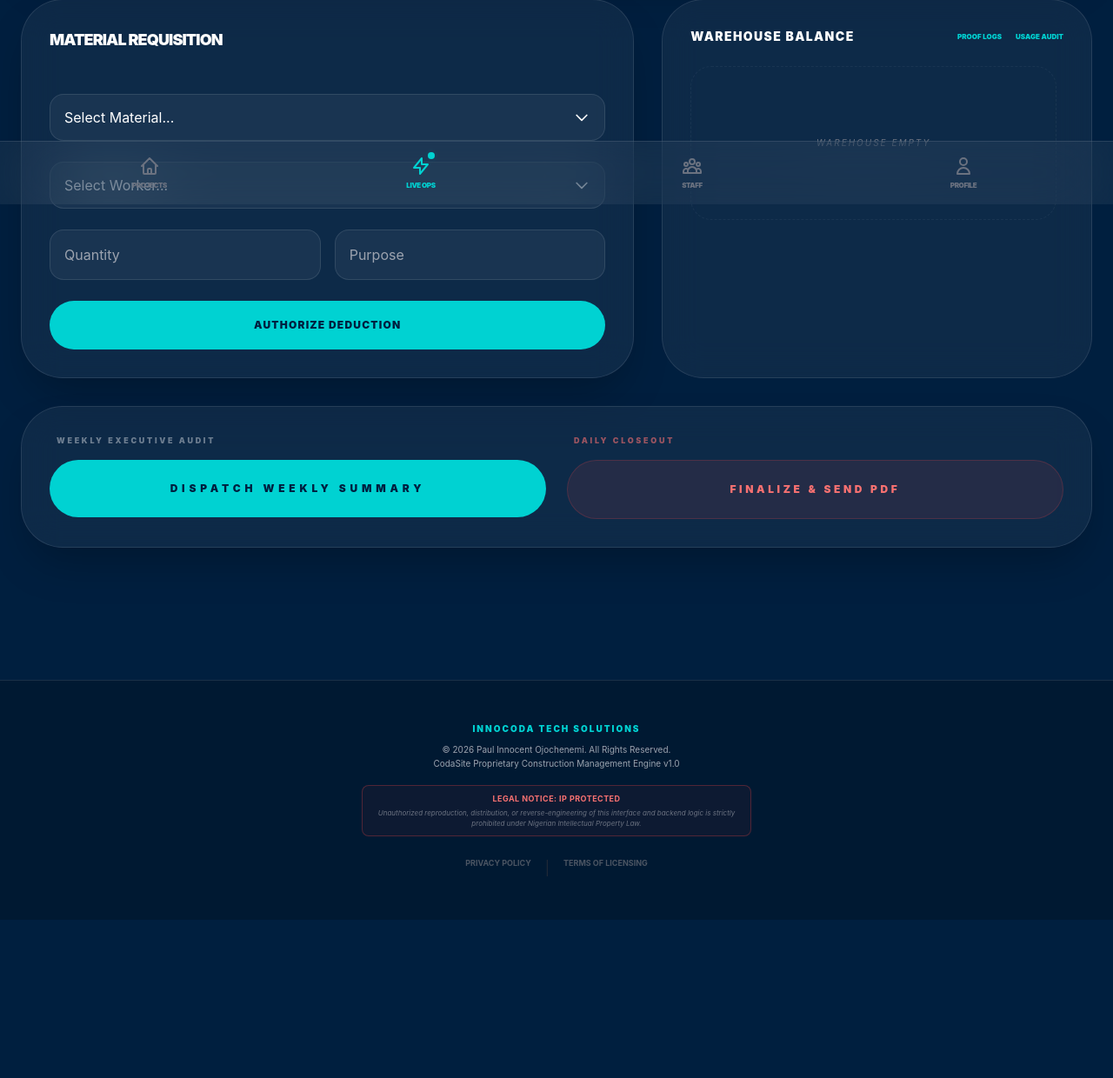
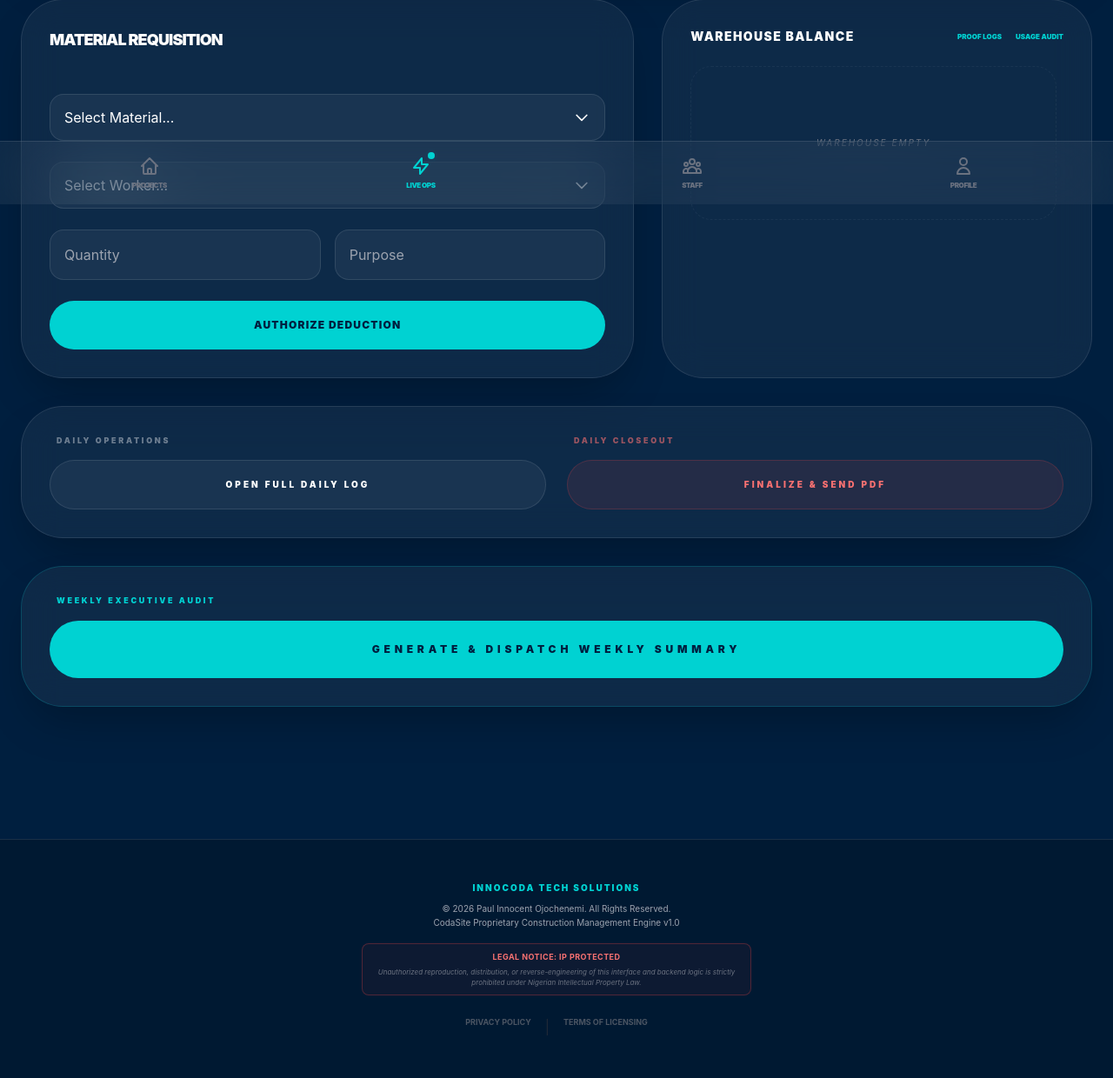
Before and after one commit to InnoCoda-Studio/CodaSite, a Django app: page /site/1/ in a window 1280 px wide. Shown: the part 565-1805 px from the top of the page at 87% size. Before the commit the page ends 1623 px from the top, so only its background shows below. Run offline with Django 5.2, Linux system fonts and the light colour scheme; a user stored in the database is signed in; data comes from the database, SQL or seed files in the repository; both versions use the stored data as it was after the commit; data that the repository does not hold is empty; some libraries are stand-ins or nearby versions.

```diff
--- a/codasite/account/views.py
+++ b/codasite/account/views.py
@@ -1,7 +1,6 @@
 from django.conf import settings
 from site_management.models import Invitation, CompanyProfile  # Import your new models
 from django.shortcuts import render, redirect, get_object_or_404
-from django.shortcuts import render, redirect
 from django.contrib import messages
 # This is the line you need to fix the "not defined" error:
 from django.contrib.auth import authenticate, login, logout
@@ -9,9 +8,6 @@ from django.contrib.auth import get_user_model
 from .models import Company
 
 User = get_user_model()  # This now points to your custom User with 'is_verified'
-
-
-User = get_user_model()
 
 
 def register_view(request):
--- a/codasite/codasite/settings.py
+++ b/codasite/codasite/settings.py
@@ -104,7 +104,7 @@ WSGI_APPLICATION = 'codasite.wsgi.application'
 #         'NAME': BASE_DIR / 'db.sqlite3',
 #     }
 # }
-"Superbase Database"
+# "Superbase Database"
 DATABASES = {
     'default': dj_database_url.config(
         default=os.getenv('DATABASE_URL')
--- a/codasite/site_management/templates/site_management/site_dashboard.html
+++ b/codasite/site_management/templates/site_management/site_dashboard.html
@@ -192,7 +192,7 @@
             </div>
         </div>
 
-        <div class="grid grid-cols-1 md:grid-cols-2 gap-6 p-8 glass rounded-[3rem] border border-white/10 shadow-2xl">
+        {% comment %} <div class="grid grid-cols-1 md:grid-cols-2 gap-6 p-8 glass rounded-[3rem] border border-white/10 shadow-2xl">
             <div class="space-y-4">
                 <h4 class="text-white/40 font-black uppercase text-[9px] ml-2 tracking-[0.3em]">Weekly Executive Audit</h4>
                 <form method="POST" action="{% url 'send_weekly_report' site.id %}">
@@ -207,6 +207,27 @@
                     <button type="submit" class="w-full py-6 bg-red-500/10 hover:bg-red-500/20 text-red-400 border border-red-500/20 font-black rounded-[2.5rem] uppercase text-[12px] tracking-[0.3em] transition-all">Finalize & Send PDF</button>
                 </form>
             </div>
+        </div> {% endcomment %}
+         <div class="grid grid-cols-1 md:grid-cols-2 gap-6 p-8 glass rounded-[3rem] border border-white/10 shadow-2xl">
+            <div class="space-y-4">
+                <h4 class="text-white/40 font-black uppercase text-[9px] ml-2 tracking-[0.3em]">Daily Operations</h4>
+                <a href="{% url 'daily_report' site.id %}" class="block text-center w-full py-5 bg-white/5 hover:bg-white/10 text-white border border-white/10 font-black rounded-[2rem] uppercase text-[10px] tracking-[0.3em] transition-all">Open Full Daily Log</a>
+            </div>
+            <div class="space-y-4">
+                <h4 class="text-red-400/60 font-black uppercase text-[9px] ml-2 tracking-[0.3em]">Daily Closeout</h4>
+                <form action="{% url 'close_site_day' site.id %}" method="POST">
+                    {% csrf_token %}
+                    <button type="submit" class="w-full py-5 bg-red-500/10 hover:bg-red-500/20 text-red-400 border border-red-500/20 font-black rounded-[2rem] uppercase text-[10px] tracking-[0.3em] transition-all">Finalize & Send PDF</button>
+                </form>
+            </div>
+        </div>
+
+        <div class="p-8 glass rounded-[3rem] border border-innocoda-teal/20 shadow-2xl">
+            <h4 class="text-innocoda-teal font-black uppercase text-[9px] mb-4 ml-2 tracking-[0.3em]">Weekly Executive Audit</h4>
+            <form method="POST" action="{% url 'send_weekly_report' site.id %}">
+                {% csrf_token %}
+                <button type="submit" class="w-full py-6 bg-innocoda-teal hover:bg-emerald-400 text-innocoda-navy font-black rounded-[2.5rem] uppercase text-[12px] tracking-[0.4em] transition-all">Generate & Dispatch Weekly Summary</button>
+            </form>
         </div>
     </div>
 
```
Also changed, not shown: codasite/db.sqlite3.
